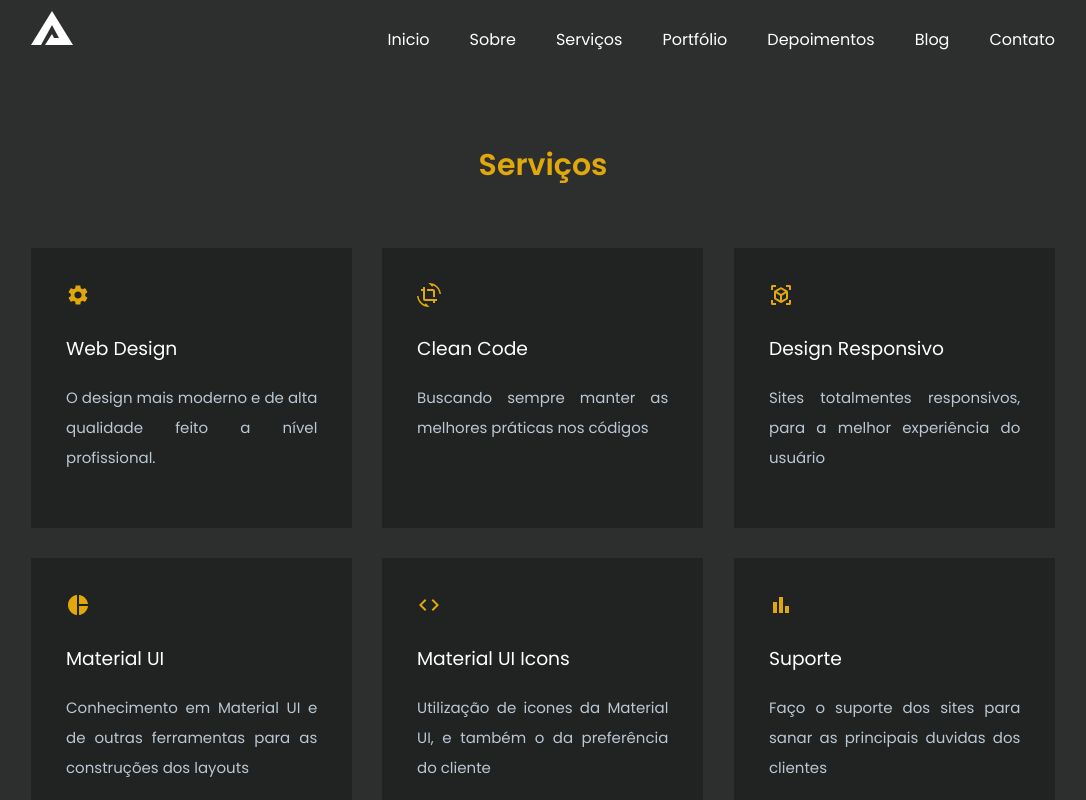
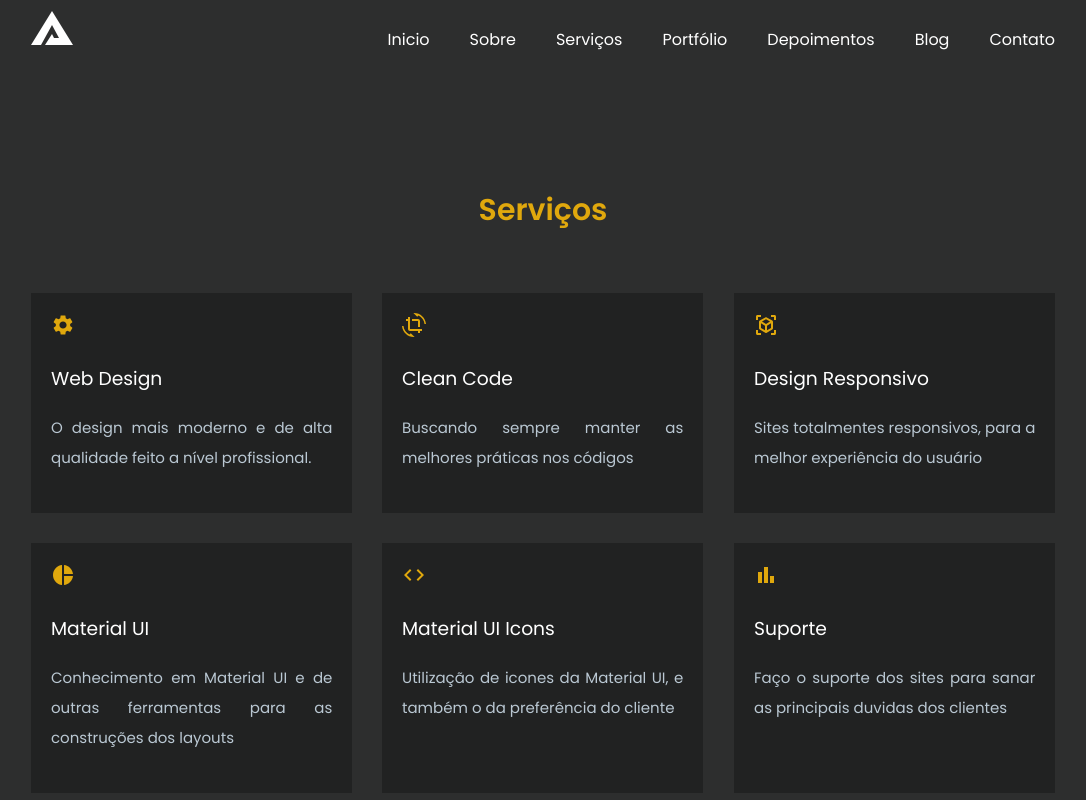
Before and after one commit to GabrielBarbosa07/Portfolio, a React (Create React App) app: page /servicos in a window 1280 px wide. Shown: the top 800 px of the page, without its empty margins (97-1183 px from the left). Built offline with nearby package versions, Linux system fonts and the light colour scheme.

Commit message:
adjustment

```diff
--- a/src/App.css
+++ b/src/App.css
@@ -93,7 +93,7 @@ h6 {
   transition: all .5s;
 }
 
-.CVBtn{
+.CVBtn {
   outline: none;
   font-size: 17px;
   background-color: transparent;
@@ -134,11 +134,11 @@ header .icon {
   font-size: 35px;
 }
 
-header .navLink{
+header .navLink {
   margin-left: 40px;
 }
 
-header .navLink:hover{
+header .navLink:hover {
   transition: 0.7s all;
   color: var(--primaryColor);
 }
@@ -148,6 +148,7 @@ header .navLink:hover{
   color: var(--white);
   display: none;
   padding: 0;
+  border: none;
 }
 
 /*Fim do Header*/
@@ -216,7 +217,7 @@ section {
   margin-bottom: 10px;
 }
 
-.left .img img{
+.left .img img {
   width: 100%;
   border-radius: 1rem;
 }
@@ -255,7 +256,7 @@ section {
 
 .services .box {
   background-color: var(--primaryBackground);
-  padding: 35px;
+  padding: 20px;
 }
 
 .services i {
@@ -481,7 +482,7 @@ footer i a {
     position: absolute;
     top: 10vh;
     left: 0;
-    width: 90%;
+    width: 100%;
     background-color: var(--headingColor);
   }
 
@@ -533,7 +534,8 @@ footer i a {
   }
 
   .portifolio .catButton {
-    grid-row: auto;
+    display: flex;
+    flex-direction: column;
   }
 
   .left,
@@ -561,6 +563,7 @@ footer i a {
     }
 
   }
+
 }
 
 /*Fim do Responsive*/
```
